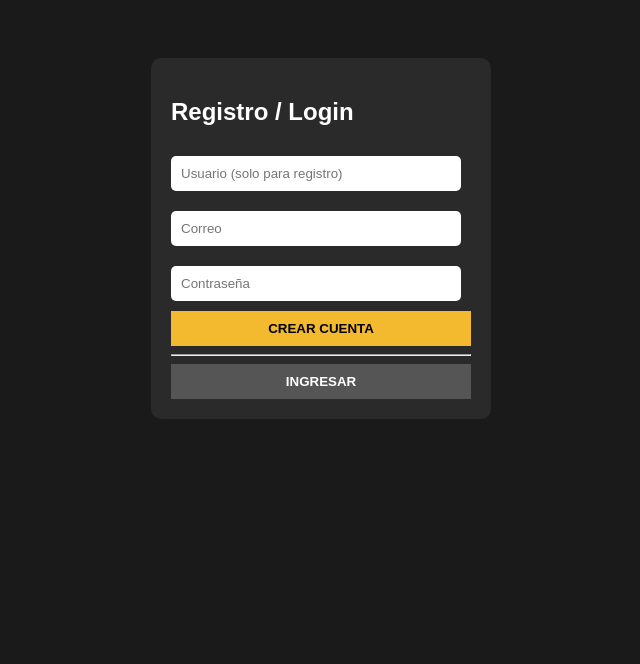
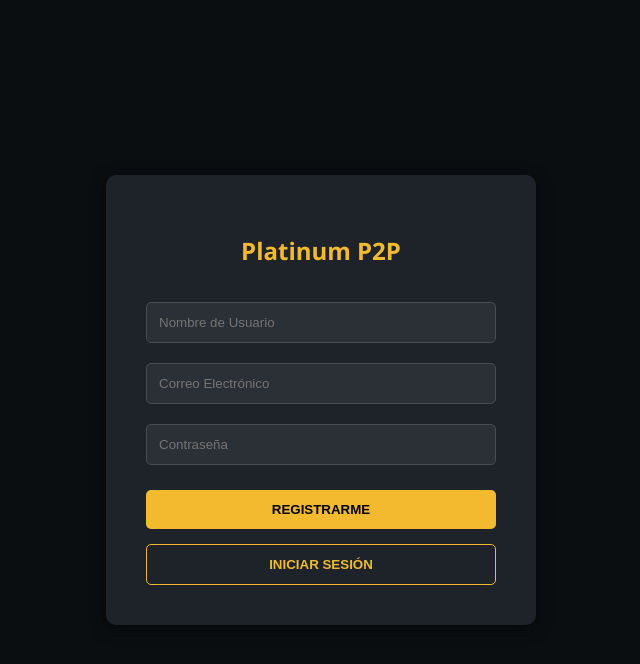
Before and after one commit to alonzolaramiguelangel8-alt/platinump2p, a website: page public/login.html in a window 1280 px wide. Shown: the whole page, without its empty margins (319-959 px from the left). Drawn offline with Linux system fonts and the light colour scheme.

Commit message:
Update login.html

```diff
--- a/public/login.html
+++ b/public/login.html
@@ -2,54 +2,53 @@
 <html lang="es">
 <head>
     <meta charset="UTF-8">
-    <title>Platinum P2P - Login</title>
+    <title>Platinum P2P - Acceso</title>
     <style>
-        body { font-family: sans-serif; display: flex; justify-content: center; padding: 50px; background: #1a1a1a; color: white; }
-        .card { background: #2a2a2a; padding: 20px; border-radius: 10px; width: 300px; }
-        input { width: 90%; margin: 10px 0; padding: 10px; border-radius: 5px; border: none; }
-        button { width: 100%; padding: 10px; background: #f3ba2f; border: none; cursor: pointer; font-weight: bold; }
+        body { font-family: 'Segoe UI', sans-serif; background: #0b0e11; color: white; display: flex; justify-content: center; align-items: center; height: 100vh; margin: 0; }
+        .login-box { background: #1e2329; padding: 40px; border-radius: 10px; width: 350px; box-shadow: 0 4px 15px rgba(0,0,0,0.5); text-align: center; }
+        h2 { color: #f3ba2f; margin-bottom: 25px; }
+        input { width: 100%; padding: 12px; margin: 10px -12px; border-radius: 5px; border: 1px solid #474d57; background: #2b2f36; color: white; box-sizing: border-box; }
+        button { width: 100%; padding: 12px; border: none; border-radius: 5px; font-weight: bold; cursor: pointer; margin-top: 15px; }
+        .btn-gold { background: #f3ba2f; color: black; }
+        .btn-outline { background: transparent; border: 1px solid #f3ba2f; color: #f3ba2f; }
     </style>
 </head>
 <body>
-    <div class="card">
-        <h2>Registro / Login</h2>
-        <input type="text" id="user" placeholder="Usuario (solo para registro)">
-        <input type="email" id="email" placeholder="Correo">
+    <div class="login-box">
+        <h2>Platinum P2P</h2>
+        <input type="text" id="user" placeholder="Nombre de Usuario">
+        <input type="email" id="email" placeholder="Correo Electrónico">
         <input type="password" id="pass" placeholder="Contraseña">
-        <button onclick="auth('register')">CREAR CUENTA</button>
-        <hr>
-        <button onclick="auth('login')" style="background: #555; color: white;">INGRESAR</button>
+
+        <button class="btn-gold" onclick="auth('register')">REGISTRARME</button>
+        <button class="btn-outline" onclick="auth('login')">INICIAR SESIÓN</button>
     </div>
 
     <script>
         async function auth(type) {
-            const data = {
+            const payload = {
                 username: document.getElementById('user').value,
                 email: document.getElementById('email').value,
                 password: document.getElementById('pass').value
             };
 
-            const route = type === 'register' ? '/api/auth/register' : '/api/auth/login';
-
-            try {
-                const res = await fetch(route, {
+            const response = await fetch(`/api/auth/${type}`, {
                 method: 'POST',
                 headers: {'Content-Type': 'application/json'},
-                    body: JSON.stringify(data)
+                body: JSON.stringify(payload)
             });
-                const result = await res.json();
 
-                if (result.success) {
+            const res = await response.json();
+            if (response.ok) {
                 if (type === 'register') {
-                        alert("¡Cuenta creada! Ahora haz clic en INGRESAR");
+                    alert("✅ Registrado con éxito. Ahora dale a Iniciar Sesión.");
                 } else {
-                        localStorage.setItem('user', JSON.stringify(result.user));
+                    localStorage.setItem('user', JSON.stringify(res.user));
                     window.location.href = "index.html";
                 }
             } else {
-                    alert("Error: " + result.error);
+                alert("❌ Error: " + res.error);
             }
-            } catch (err) { alert("Error de conexión"); }
         }
     </script>
 </body>
```
Lines whose indentation alone changed are shown as unchanged.
